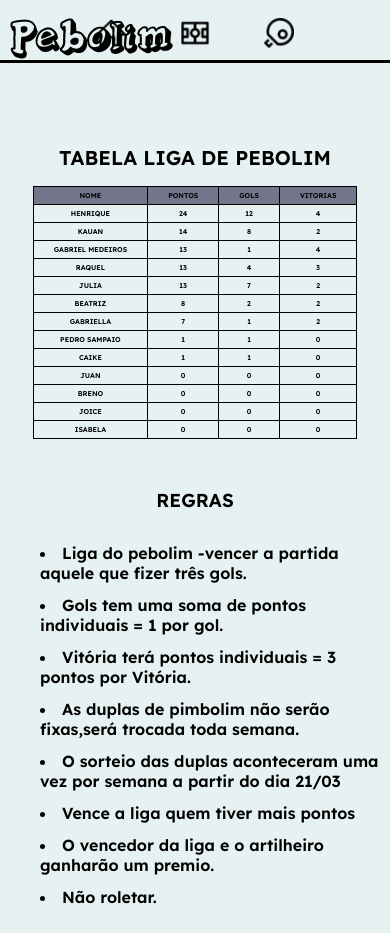
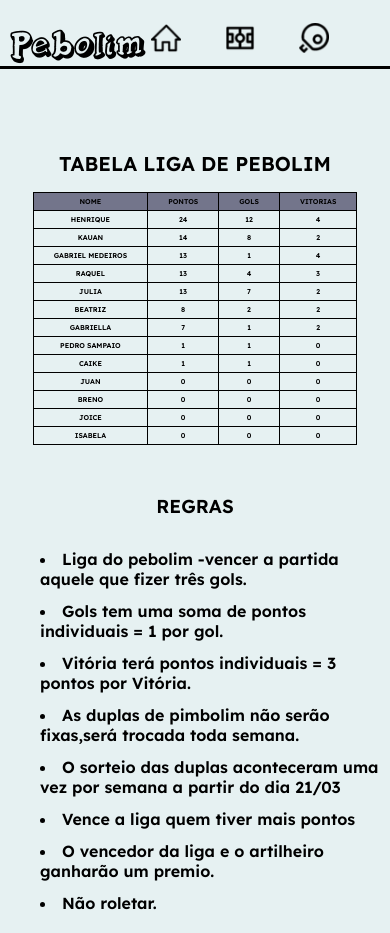
Before and after one commit to vitorazevedosiqueira/cpp-pebolimepingpong, a plain HTML site: page alem/pebolim.html in a window 390 px wide. Drawn offline with Linux system fonts and the light colour scheme; files whose address does not match are found by name; a web font is replaced by a local one.

Commit message:
responsividade gg

```diff
--- a/alem/pebolim.html
+++ b/alem/pebolim.html
@@ -13,7 +13,7 @@
 
     <header>
 
-         <div><h1 class="titulo">Pebolim</h1></div>
+         <div><h1 class="titulo" id="t1">Pebolim</h1></div>
         <nav>
 
 
--- a/pingpebolim.css
+++ b/pingpebolim.css
@@ -141,7 +141,7 @@ li
     }
     h1
     {
-        font-size: 24px;
+        font-size: 26px;
     }
     h2
     {
@@ -176,7 +176,7 @@ li
 
 
 }
-@media screen and (max-width:300px)
+@media screen and (max-width:450px)
 {
     div
     {
@@ -187,7 +187,7 @@ li
     }
     h1
     {
-        font-size: 30px;
+        font-size: 20px;
 
     }
     .esp
```
